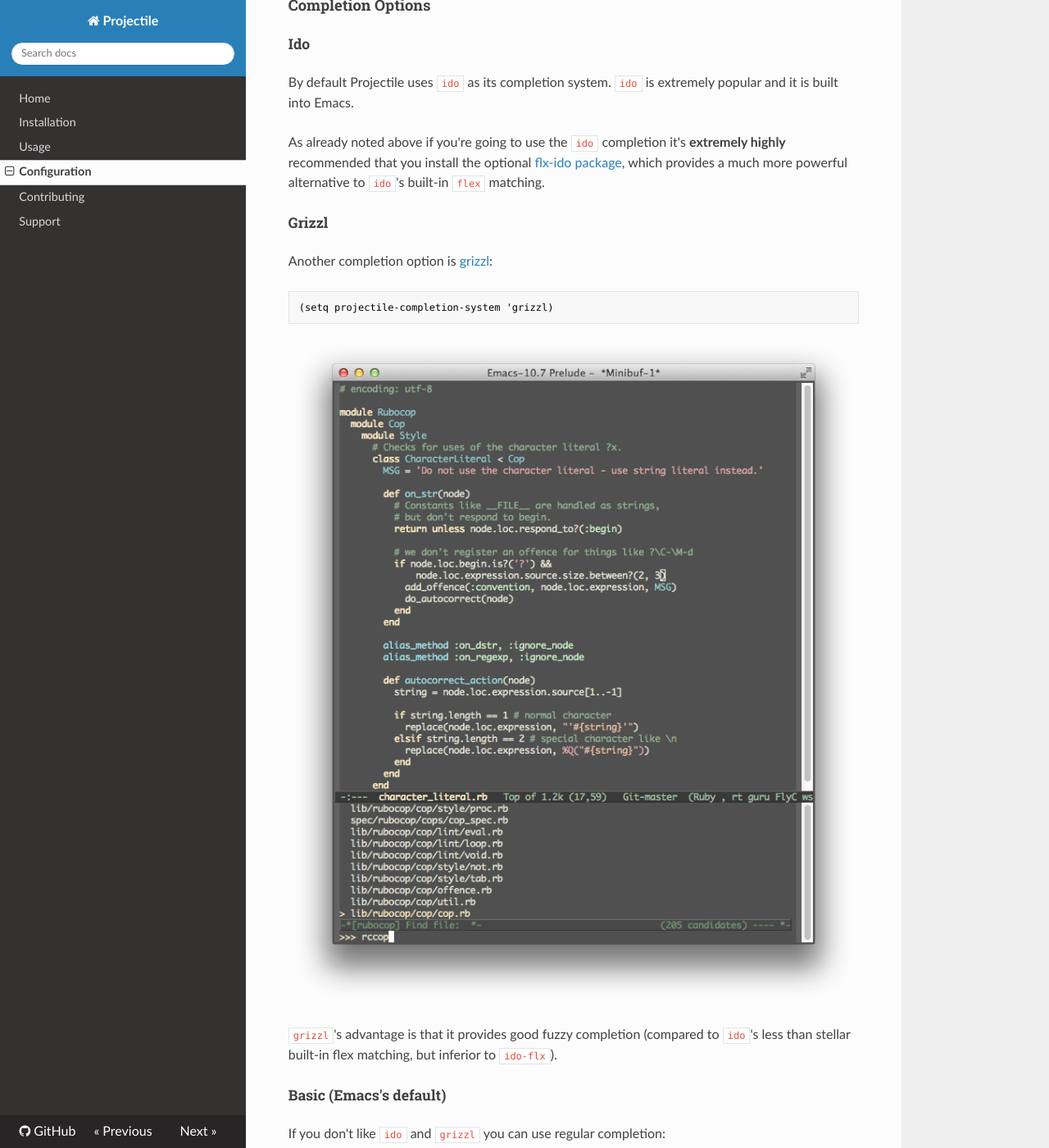
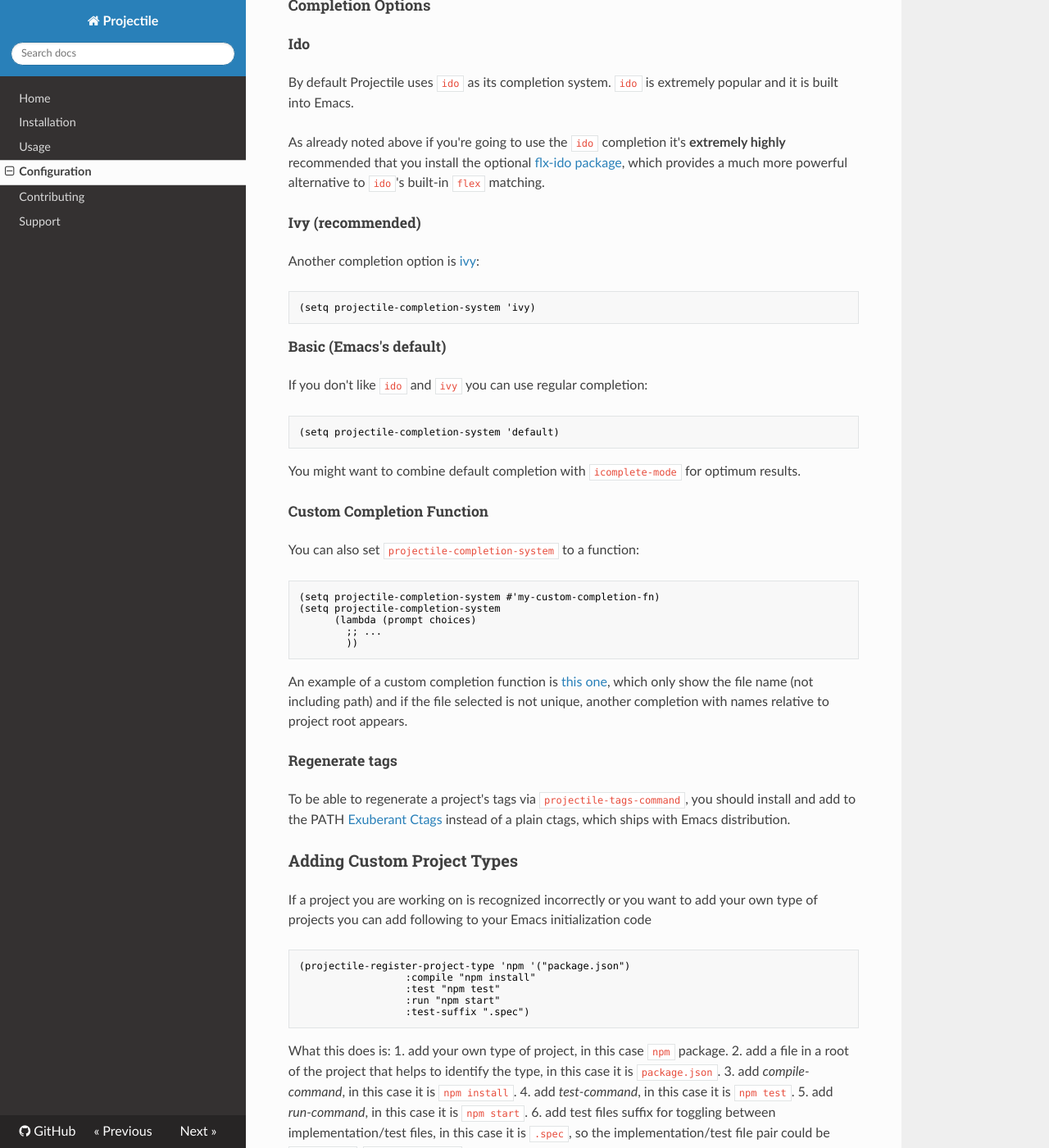
Before and after one commit to bbatsov/projectile, an MkDocs documentation site: the page built from doc/configuration.md, in a window 1280 px wide and 1400 px high, scrolled down 3284 px. Shown: the whole window at 82% size. Built offline with MkDocs 1.6.1, drawn with Linux system fonts in a browser that asks for light colours; nearby versions of some CDN libraries; old or Windows-style settings are respelled for this version of MkDocs.

Commit message:
Remove the support for grizzl

````diff
--- a/doc/configuration.md
+++ b/doc/configuration.md
@@ -181,22 +181,17 @@
 [flx-ido package](https://github.com/lewang/flx), which provides a much
 more powerful alternative to `ido`'s built-in `flex` matching.
 
-##### Grizzl
+##### Ivy (recommended)
 
-Another completion option is [grizzl](https://github.com/grizzl/grizzl):
+Another completion option is [ivy](https://github.com/abo-abo/swiper):
 
 ```el
-(setq projectile-completion-system 'grizzl)
+(setq projectile-completion-system 'ivy)
 ```
-
-![Projectile Screenshot](screenshots/projectile-grizzl.png)
-
-`grizzl`'s advantage is that it provides good fuzzy completion
-(compared to `ido`'s less than stellar built-in flex matching, but inferior to `ido-flx`).
 
 ##### Basic (Emacs's default)
 
-If you don't like `ido` and `grizzl` you can use regular completion:
+If you don't like `ido` and `ivy` you can use regular completion:
 
 ```el
 (setq projectile-completion-system 'default)
````
Also changed, not shown: CHANGELOG.md (+1 -0 lines), doc/screenshots/projectile-grizzl.png (deleted), 1 other file.
